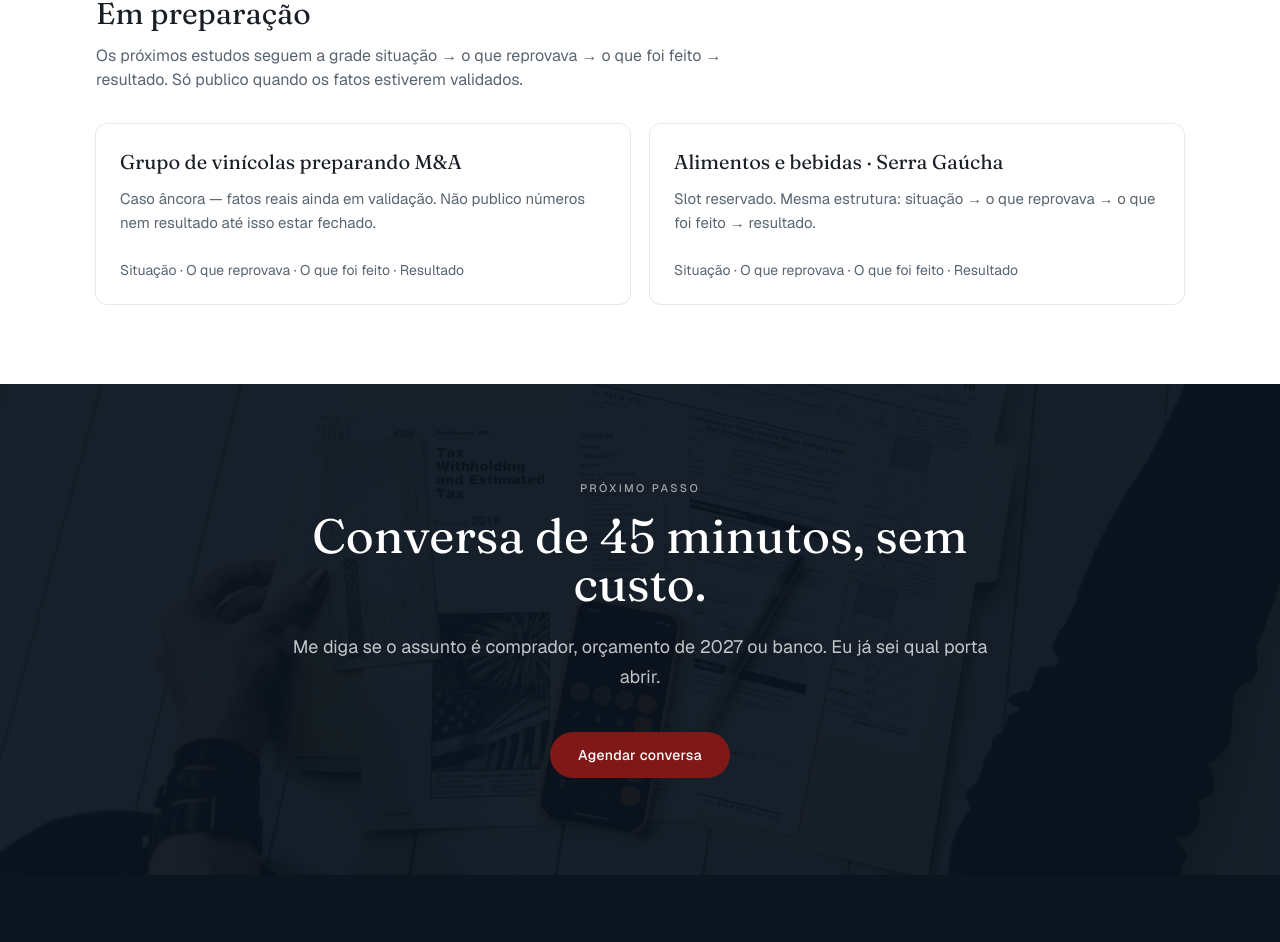
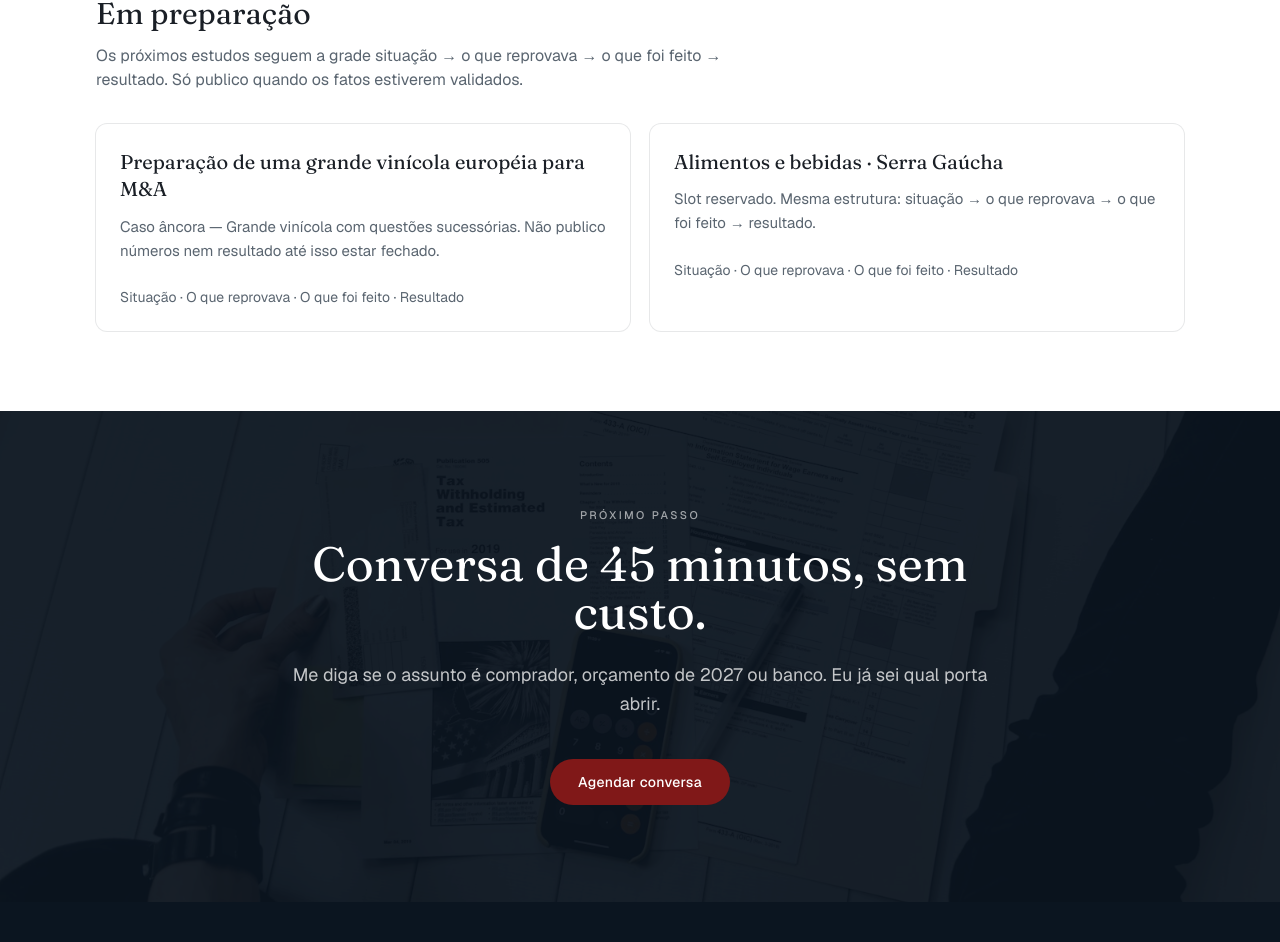
Before and after one commit to otavioai/Ouvert, a Next.js app: page /casos in a window 1280 px wide. Shown: the part 1151-2093 px from the top of the page. Built offline with nearby package versions, Linux system fonts and the light colour scheme.

Commit message:
Update reserved anchor case copy on the casos page.
Replace the winery M&A reserved-case title and note with the European winery succession wording.

Co-authored-by: otavioberti26 <otavioberti26@gmail.com>

```diff
--- a/app/casos/page.tsx
+++ b/app/casos/page.tsx
@@ -19,8 +19,8 @@ export const metadata: Metadata = {
 
 const reservedCases = [
   {
-    title: "Grupo de vinícolas preparando M&A",
-    note: "Caso âncora — fatos reais ainda em validação. Não publico números nem resultado até isso estar fechado.",
+    title: "Preparação de uma grande vinícola européia para M&A",
+    note: "Caso âncora — Grande vinícola com questões sucessórias. Não publico números nem resultado até isso estar fechado.",
   },
   {
     title: "Alimentos e bebidas · Serra Gaúcha",
```
